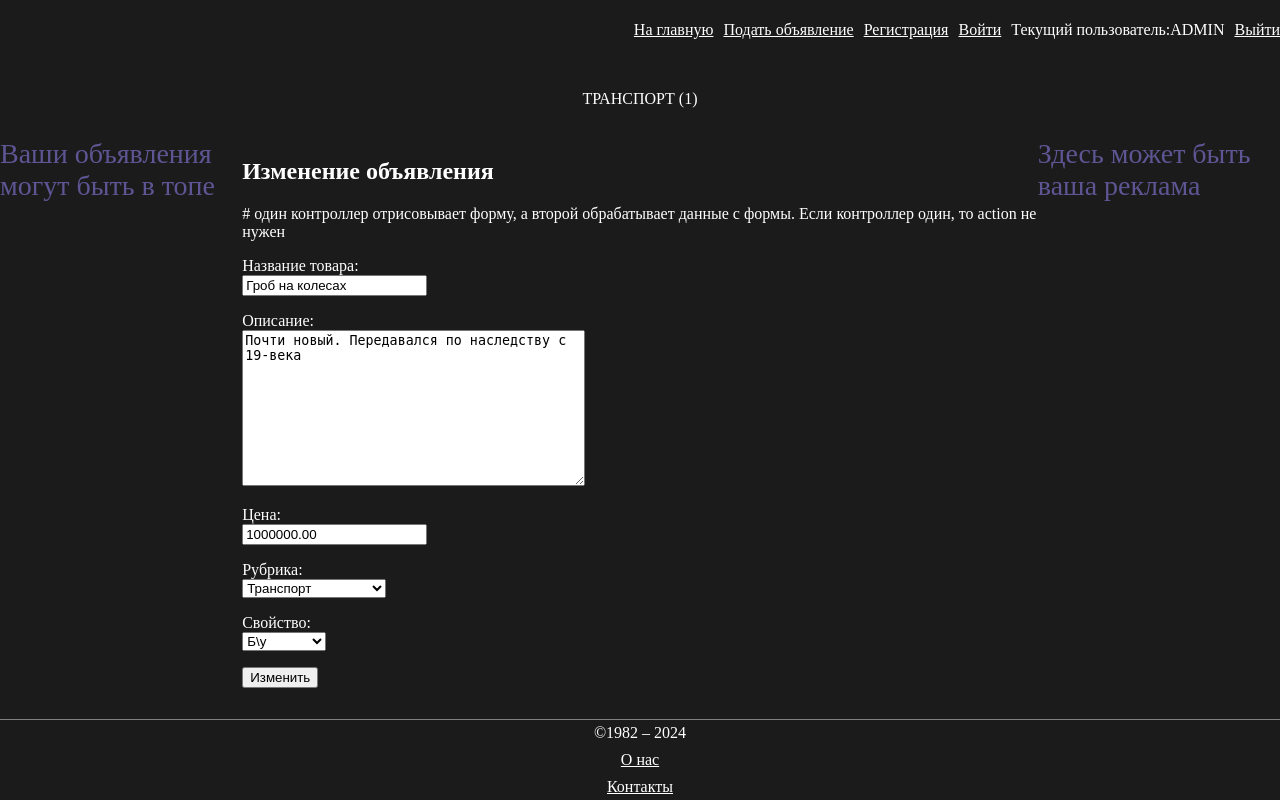
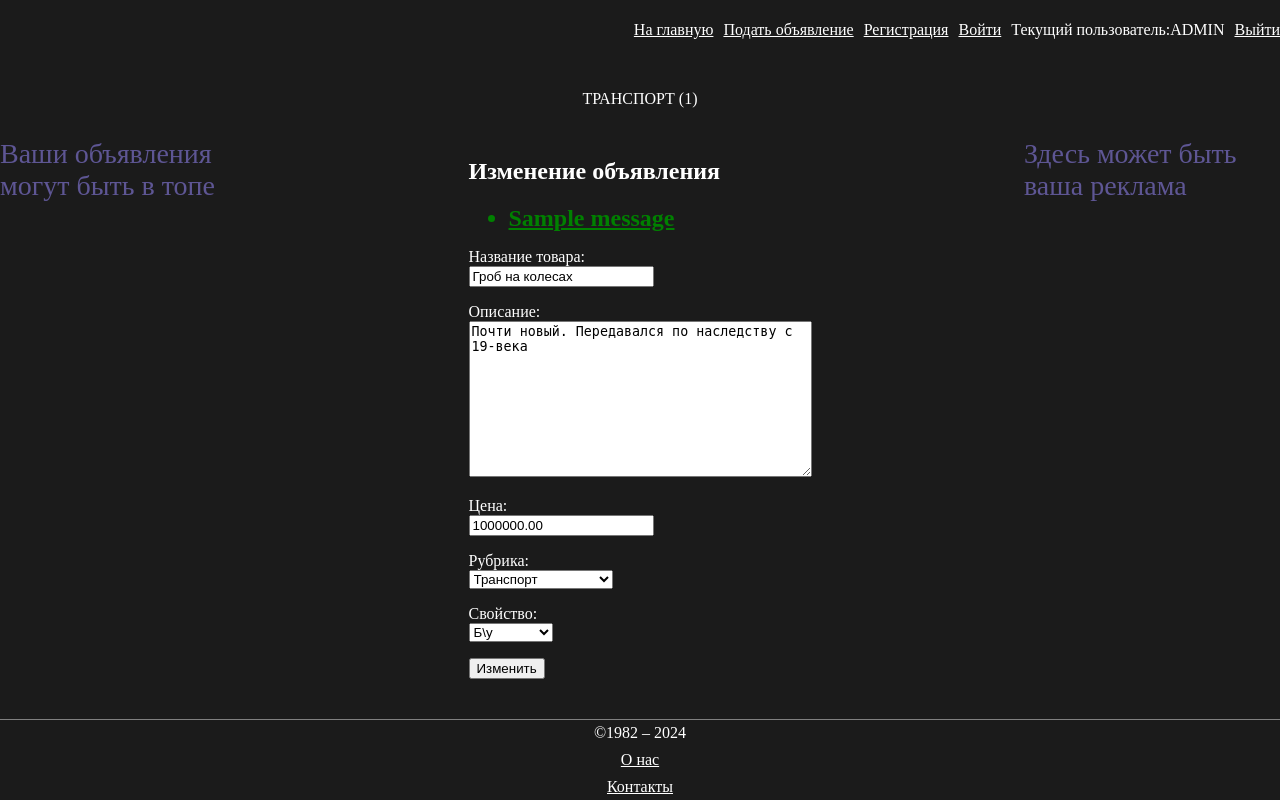
Before and after one commit to BakiyevaV/Django_HW, a Django app: page /update/1/ in a window 1280 px wide. Run offline with Django 4.2, Linux system fonts and the light colour scheme; a user stored in the database is signed in; data comes from the database, SQL or seed files in the repository; tables that the repository leaves empty hold one stand-in row (values such as "Sample post"); one stand-in notice (Sample message) is shown; some libraries are stand-ins or nearby versions.

Commit message:
HW for 12Mar message/sign

```diff
--- a/bboard/forms.py
+++ b/bboard/forms.py
@@ -26,7 +26,6 @@
         if val == 'Прошлогодний снег':
             print('к продаже не допускается')
             raise ValidationError('к продаже не допускается')
-        print('хрень какая-то')
         return val
 
     def clean(self):
--- a/bboard/urls.py
+++ b/bboard/urls.py
@@ -21,7 +21,7 @@
     re_path(r'^c\w{6}s/$', Contacts.as_view(), name='contacts'),
     re_path(r'^create/(?P<bb_id>[0-9]+)/$', CreateComment.as_view(), name='c_create'),
     re_path(r'^delete/(?P<comment_id>[0-9]+)/(?P<bb_id>[0-9]+)/$', DeleteComment.as_view(), name='delete_comment'),
-    path('update/<int:pk>/', BbEditView.as_view(), name='update'),
+    path('update/<int:pk>/', edit, name='update'),
     path('bbs/<int:rubric_id>/', bbs, name='bbs'),
     path('year/<int:year>/', BbRedirectView.as_view(), name='redirect'),
     # path('<int:year>/<int:month>/', BbMonthView.as_view(), name='month'),
--- a/bboard/views.py
+++ b/bboard/views.py
@@ -33,6 +33,8 @@
 from django.core.cache import cache, caches
 from django.views.decorators.http import condition
 from django.utils import timezone
+from django.core.signing import Signer, BadSignature
+
 
 # class Bbslist(ListView):
 #     model = Bb
@@ -255,25 +257,41 @@
         messages.add_message(self.request, messages.SUCCESS, 'Изменено')
         return context
 
-def edit(request, bb_id):
-    bb = Bb.objects.get(pk=bb_id)
-    print(bb)
+def edit(request, pk):
+    bb = Bb.objects.get(pk=pk)
     if request.method == 'POST':
+        signer = Signer()
         bbf = BbForm(request.POST, instance=bb)
         if bbf.is_valid():
             if bbf.has_changed():
-                bbf.save()
-                return HttpResponseRedirect(reverse('bboard:by_rubric'), kwargs={'rubric_id': bbf.cleaned_data['rubric'].pk})
+                signed_pk = request.POST.get('signed_pk')
+                try:
+                    original_pk = signer.unsign(signed_pk)
+                    assert str(bb.pk) == original_pk
+                    bbf.save()
+                    context = {'form': bbf}
+                    messages.add_message(request, messages.SUCCESS, 'Успешно сохранено')
+                    print('ключ', original_pk)
+                    return render(request, 'update.html', context)
+                except(BadSignature, AssertionError):
+                    context = {'form': bbf}
+                    messages.add_message(request, messages.FIRE, 'Неверная подпись!')
+                    return render(request, 'update.html', context)
             else:
-                return HttpResponseRedirect(reverse('bboard:index'))
+                context = {'form': bbf}
+                messages.add_message(request, messages.WARNING, 'Ничего не изменилось!')
+                return render(request, 'update.html', context)
         else:
             context = {'form': bbf}
+            messages.add_message(request, messages.FIRE, 'Нельзя такое сохранять!')
             return render(request, 'update.html', context)
     else:
        if request.user.has_perm('bboard.add_bb'):
+            signer = Signer()
             bbf = BbForm(instance=bb)
-            print(bbf['title'].value())
-            context = {'form': bbf}
+            signed_pk = signer.sign(pk)
+            print('подпись',signed_pk)
+            context = {'form': bbf, 'signed_pk': signed_pk}
             return render(request, 'update.html', context)
        else:
            return render(request, 'update.html', {'message': 'Нет доступа на редактирование'})
--- a/samplesite/settings.py
+++ b/samplesite/settings.py
@@ -12,6 +12,8 @@
 
 from pathlib import Path
 import environ
+from django.contrib.messages import constants as messages
+
 env = environ.Env()
 environ.Env.read_env()
 
@@ -88,8 +90,8 @@
     },
 ]
 
+MESSAGE_LEVEL = messages.DEBUG
 WSGI_APPLICATION = 'samplesite.wsgi.application'
-
 
 # Database
 # https://docs.djangoproject.com/en/4.2/ref/settings/#databases
--- a/static/style.css
+++ b/static/style.css
@@ -155,3 +155,22 @@
     background-color: #1b1b1b;
     color: white;
 }
+
+.fire{
+    color: red;
+    font-size: 24px;
+    font-weight: 700;
+    text-decoration-line: underline;
+}
+.success{
+    color: green;
+    font-size: 24px;
+    font-weight: 700;
+    text-decoration-line: underline;
+}
+.warning{
+    color: orange;
+    font-size: 24px;
+    font-weight: 700;
+    text-decoration-line: underline;
+}
--- a/templates/update.html
+++ b/templates/update.html
@@ -4,15 +4,20 @@
 
 {% block content %}
 <h2>Изменение объявления</h2>
-    {% if message %}
-        <h2>{{ message }}</h2>
-    {% else %}
+    {% if messages %}
+        <ul class="messages">
+            {% for message in messages %}
+                <li{% if message.tags %} class="{{ message.tags }}"{% endif %}>
+                    {{ message }}
+                </li>
+            {% endfor %}
+        </ul>
+    {% endif %}
     {% if form.is_multipart %}
         <form  method = "post" enctype="multipart/form-data">
     {% else %}
         <form  method = "post">
     {% endif %}
-            # один контроллер отрисовывает форму, а второй обрабатывает данные с формы. Если контроллер один, то action не нужен
         {% csrf_token %}
         {% for hidden in form.hidden_fields %}
             {{ hidden }}
@@ -32,7 +37,8 @@
             {% endif %}
             <p>{{ field.label_tag }}<br>{{ field }}<br>{{ field.help_text }}</p>
         {% endfor %}
+        <input type="hidden" name="signed_pk" value="{{ signed_pk }}">
         <input type="submit" value="Изменить">
         </form>
-    {% endif %}
+
 {% endblock %}
```
Lines whose indentation alone changed are shown as unchanged.
